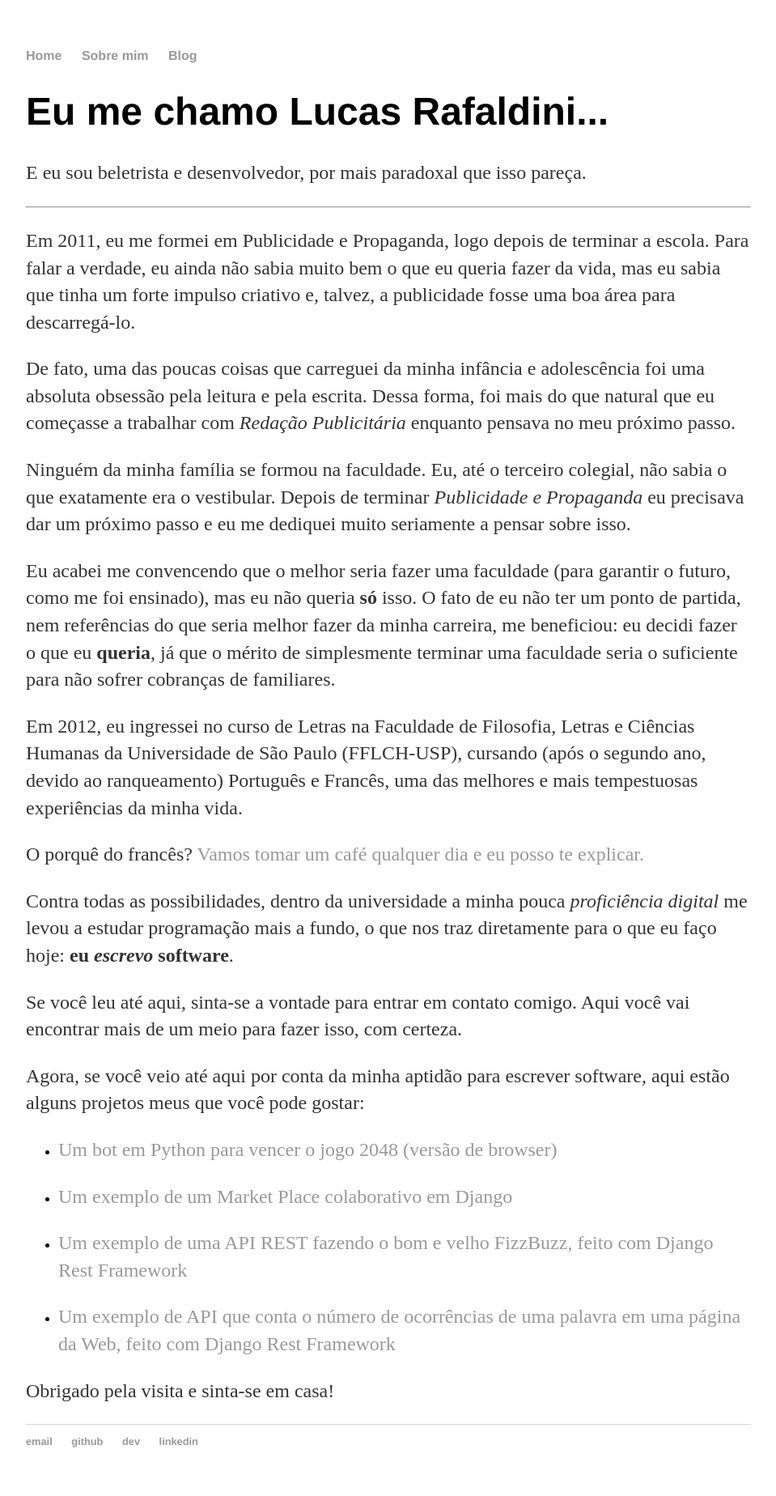
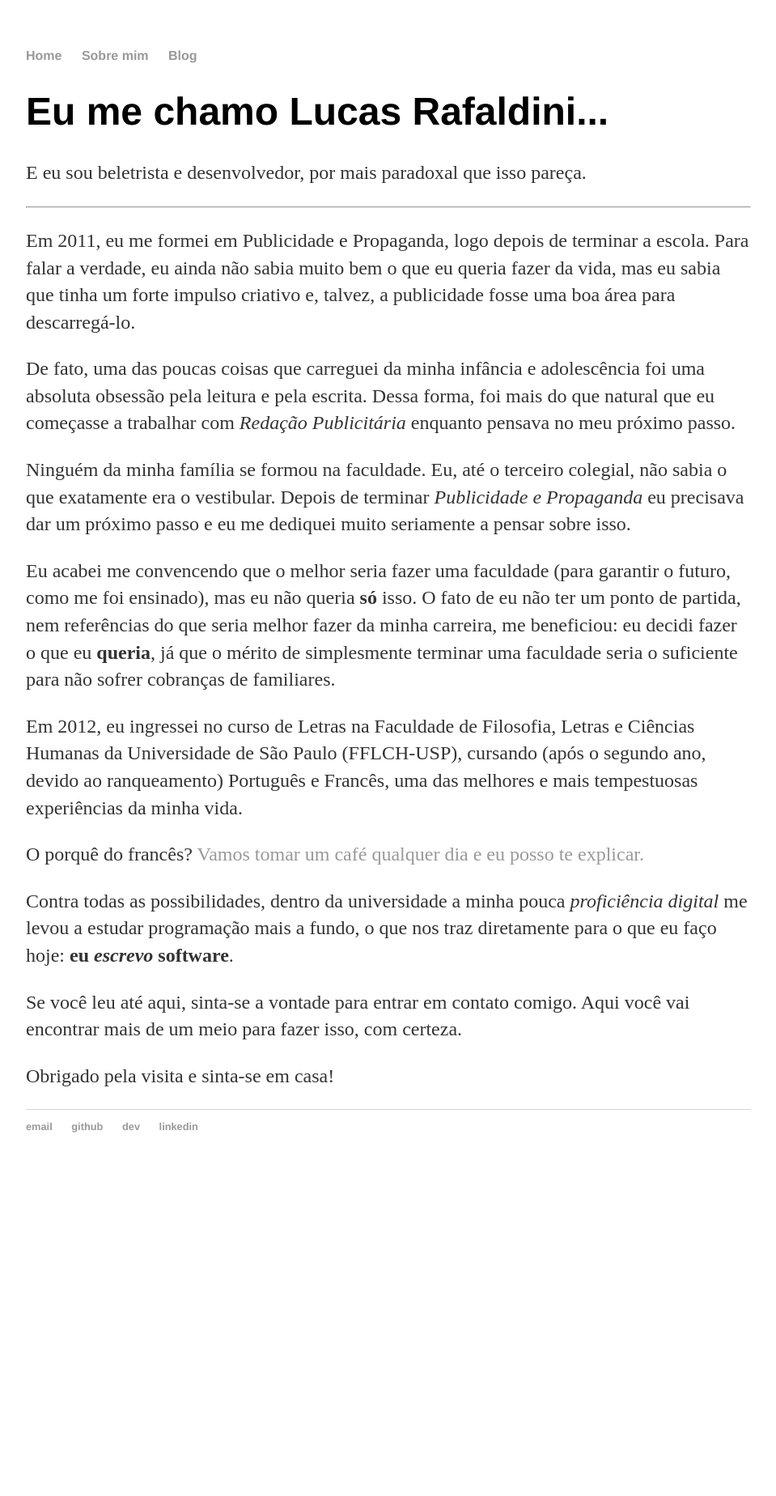
Before and after one commit to lucasrafaldini/lucasrafaldini.github.io, a Jekyll site: the page built from sobre/index.html, in a window 1280 px wide. Shown: the whole page at 81% size, without its empty margins (160-1119 px from the left). Built offline with Jekyll 4.4.1, drawn with Linux system fonts in a browser that asks for light colours; after the commit the page ends 1459 px from its top, so only the background shows below that.

```diff
--- a/sobre/index.html
+++ b/sobre/index.html
@@ -45,17 +45,6 @@ title: Sobre mim - Lucas Rafaldini
     Se você leu até aqui, sinta-se a vontade para entrar em contato comigo. Aqui você vai encontrar mais de um meio para fazer isso, com certeza.
 </p>
 <p>
-    Agora, se você veio até aqui por conta da minha aptidão para escrever software, aqui estão alguns projetos meus que você pode gostar:
-</p>
-
-<ul>
-    <li><p><a href="https://github.com/lucasrafaldini/2048_Game_Bot" target="_blank">Um bot em Python para vencer o jogo 2048 (versão de browser)</a></p></li>
-    <li><p><a href="https://github.com/lucasrafaldini/Django-Marketplace" target="_blank">Um exemplo de um Market Place colaborativo em Django</a></p></li>
-    <li><p><a href="https://github.com/lucasrafaldini/api-fizzbuzz" target="_blank">Um exemplo de uma API REST fazendo o bom e velho FizzBuzz, feito com Django Rest Framework</a></p></li>
-    <li><p><a href="https://github.com/lucasrafaldini/django_word_counter_api" target="_blank">Um exemplo de API que conta o número de ocorrências de uma palavra em uma página da Web, feito com Django Rest Framework</a></p></li>
-</ul>
-
-<p>
     Obrigado pela visita e sinta-se em casa!
 </p>
 
```
Also changed, not shown: index.html (+16 -34 lines), assets/images/edx.png (deleted), assets/images/hackthebox.png (added), assets/images/hadnu.png (deleted), assets/images/improvement.png (deleted), assets/images/stackoverflow.png (deleted), assets/images/try-hack-me.png (added), assets/images/wttd.png (deleted).
